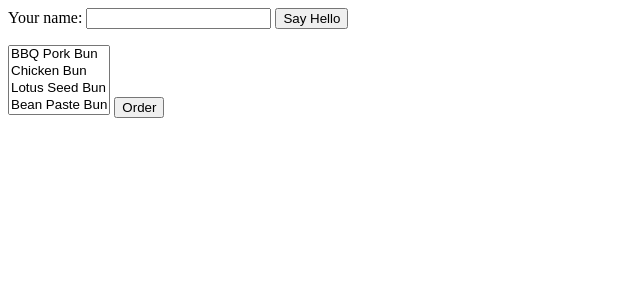
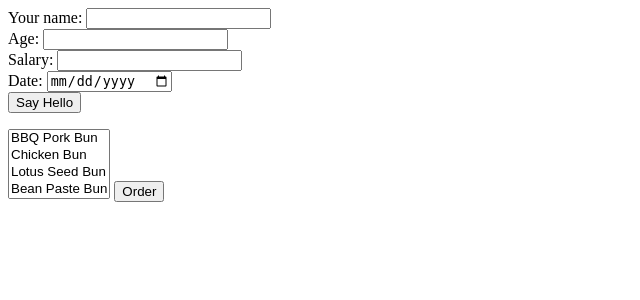
Before and after one commit to oorkhan/php, a PHP site: page / in a window 1280 px wide. Shown: the top 300 px of the page, without its empty margins (0-640 px from the left). Run offline with PHP 8.4, Linux system fonts and the light colour scheme.

Commit message:
18:12 25 01 2019

```diff
--- a/book/index.php
+++ b/book/index.php
@@ -1,21 +1,77 @@
 <?php
+
 if($_SERVER['REQUEST_METHOD'] == 'POST'){
-    process_form();
+    list($form_errors, $input) = validate_form();
+    if($form_errors){
+        show_form($form_errors);
+    }else {
+        process_form($input);
+    }
 }else {
     show_form();
 }
-function process_form(){
-    print "Hello" . $_POST['my_name'];
+function process_form($input){
+    print "Hello: " . $input['my_name']. "<br>";
+    print "Age: " . $input['age']. "<br>";
+    print "Salary: " . $input['salary']. "<br>";
+    print "Date: " . $input['date']. "<br>";
 }
-function show_form(){
+function show_form($errors = null){
+    if ($errors){
+        print 'Please correct those errors <ul><li>';
+        print implode('<li></li>', $errors);
+        print '</li></ul>';
+    }
 print<<<_HTML_
     <form method="POST" action="$_SERVER[PHP_SELF]">
-    Your name: <input type="text" name="my_name">
+    Your name: <input type="text" name="my_name"><br>
+    Age:  <input type="text" name="age"><br>
+    Salary: <input type="text" name="salary"><br>
+    Date: <input type="date" name="date"><br>
     <input type="submit" value="Say Hello">
     </form>
 _HTML_;
 }
+function validate_form()
+{
+    $range_start = new DateTime('6 month ago');
+    $range_end = new DateTime();
+    $input = [];
+    $errors = [];
 
+    $input['my_name'] = trim($_POST['my_name']) ?? '';
+    if(strlen($input['my_name']) == 0 ){
+        $errors[] = 'Name is required';
+    }
+    $input['age'] = filter_input(INPUT_POST, 'age', FILTER_VALIDATE_INT,
+        array('options' => array('min_range' => 18, 'max_range' => 65)));
+    if (is_null($input['age']) || $input['age']==false){
+        $errors[] = 'Please enter valid age between 18 - 65.';
+    }
+
+    $input['salary'] = filter_input(INPUT_POST, 'salary', FILTER_VALIDATE_FLOAT);
+
+    if(is_null($input['salary']) || $input['salary']==false){
+        $errors[] = 'Please enter valid salary';
+    }
+    $input['date'] = $_POST['date'];
+    function isRealDate($date){
+        if (false === strtotime($date)){
+            return false;
+        }
+        list($year, $month, $day) = explode('-',$date);
+        if(checkdate($month, $day, $year)){
+            return $submited_time = new DateTime(strtotime($year.'-'. $month.'-'. $day));
+        }else {
+            return false;
+        };
+
+    }
+    if(isRealDate($input['date'])){
+        var_dump($submited_time);
+    }
+    return array($errors, $input);
+}
 ?>
 
 <!DOCTYPE html>
```
Also changed, not shown: 1 other file.
